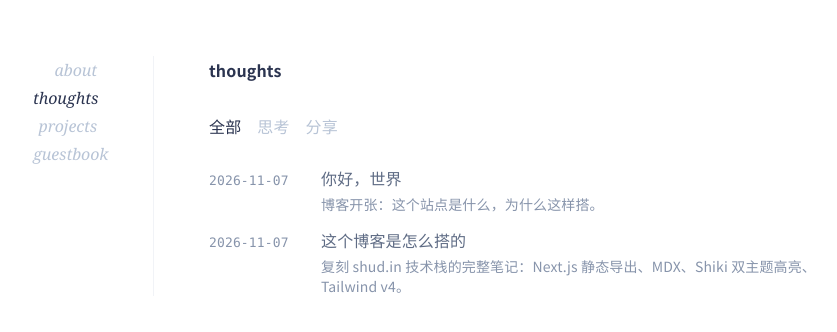
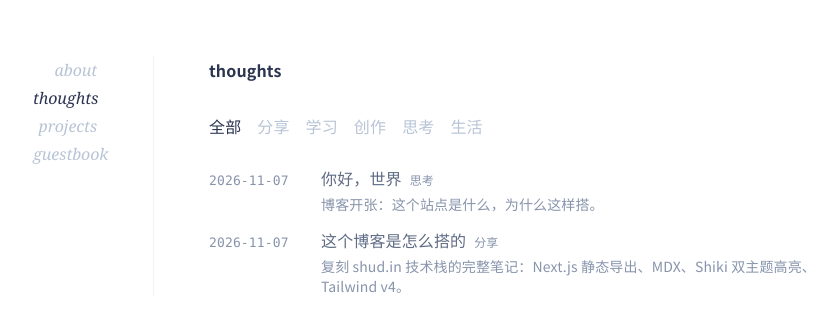
Before and after one commit to su1feng/su1feng.github.io, a Next.js app: page /thoughts in a window 1280 px wide. Shown: the top 332 px of the page, without its empty margins (23-860 px from the left). Built offline with nearby package versions, Linux system fonts and the light colour scheme; a web font is replaced by a local one.

Commit message:
feat: fixed five-category tabs with empty state + per-item category badge

```diff
--- a/app/components/thought-list.tsx
+++ b/app/components/thought-list.tsx
@@ -4,14 +4,10 @@ import Link from 'next/link'
 import { useState } from 'react'
 import type { PostMeta } from '@/lib/posts'
 
-// tw93 同款交互：分类 Tab 即点即筛；全部条目渲染进 HTML，切换零请求
-export function ThoughtList({
-  posts,
-  categories,
-}: {
-  posts: PostMeta[]
-  categories: string[]
-}) {
+// 固定五分类（tw93 同款集合），无文章的分类显示空态
+const FIXED_CATEGORIES = ['分享', '学习', '创作', '思考', '生活']
+
+export function ThoughtList({ posts }: { posts: PostMeta[] }) {
   const [active, setActive] = useState<string>('全部')
   const filtered =
     active === '全部' ? posts : posts.filter((p) => p.category === active)
@@ -19,7 +15,7 @@ export function ThoughtList({
   return (
     <>
       <div className="mb-6 flex flex-wrap gap-x-4 gap-y-1">
-        {['全部', ...categories].map((c) => (
+        {['全部', ...FIXED_CATEGORIES].map((c) => (
           <button
             key={c}
             onClick={() => setActive(c)}
@@ -34,8 +30,13 @@ export function ThoughtList({
         ))}
       </div>
 
+      {filtered.length === 0 ? (
+        <p className="leading-7 text-[var(--fg-muted)]">
+          这个分类下还没有文章。
+        </p>
+      ) : (
         <ul className="space-y-3">
-        {filtered.map(({ slug, title, date, description }) => (
+          {filtered.map(({ slug, title, date, description, category }) => (
             <li key={slug} className="flex items-baseline gap-4">
               <time className="w-24 shrink-0 font-mono text-[13px] text-[var(--fg-muted)]">
                 {date}
@@ -47,6 +48,11 @@ export function ThoughtList({
                 >
                   {title}
                 </Link>
+                {category && (
+                  <span className="ml-2 text-xs text-rurikon-400 dark:text-[var(--fg-muted)]">
+                    {category}
+                  </span>
+                )}
                 {description && (
                   <p className="mt-0.5 text-sm text-[var(--fg-muted)]">
                     {description}
@@ -56,6 +62,7 @@ export function ThoughtList({
             </li>
           ))}
         </ul>
+      )}
     </>
   )
 }
--- a/app/thoughts/page.tsx
+++ b/app/thoughts/page.tsx
@@ -7,16 +7,13 @@ export const metadata = {
 
 export default function ThoughtsPage() {
   const posts = getAllPosts()
-  const categories = [
-    ...new Set(posts.map((p) => p.category).filter(Boolean)),
-  ] as string[]
 
   return (
     <>
       <h1 className="mb-7 font-semibold text-[var(--fg-strong)] text-balance">
         thoughts
       </h1>
-      <ThoughtList posts={posts} categories={categories} />
+      <ThoughtList posts={posts} />
     </>
   )
 }
```
Lines whose indentation alone changed are shown as unchanged.
